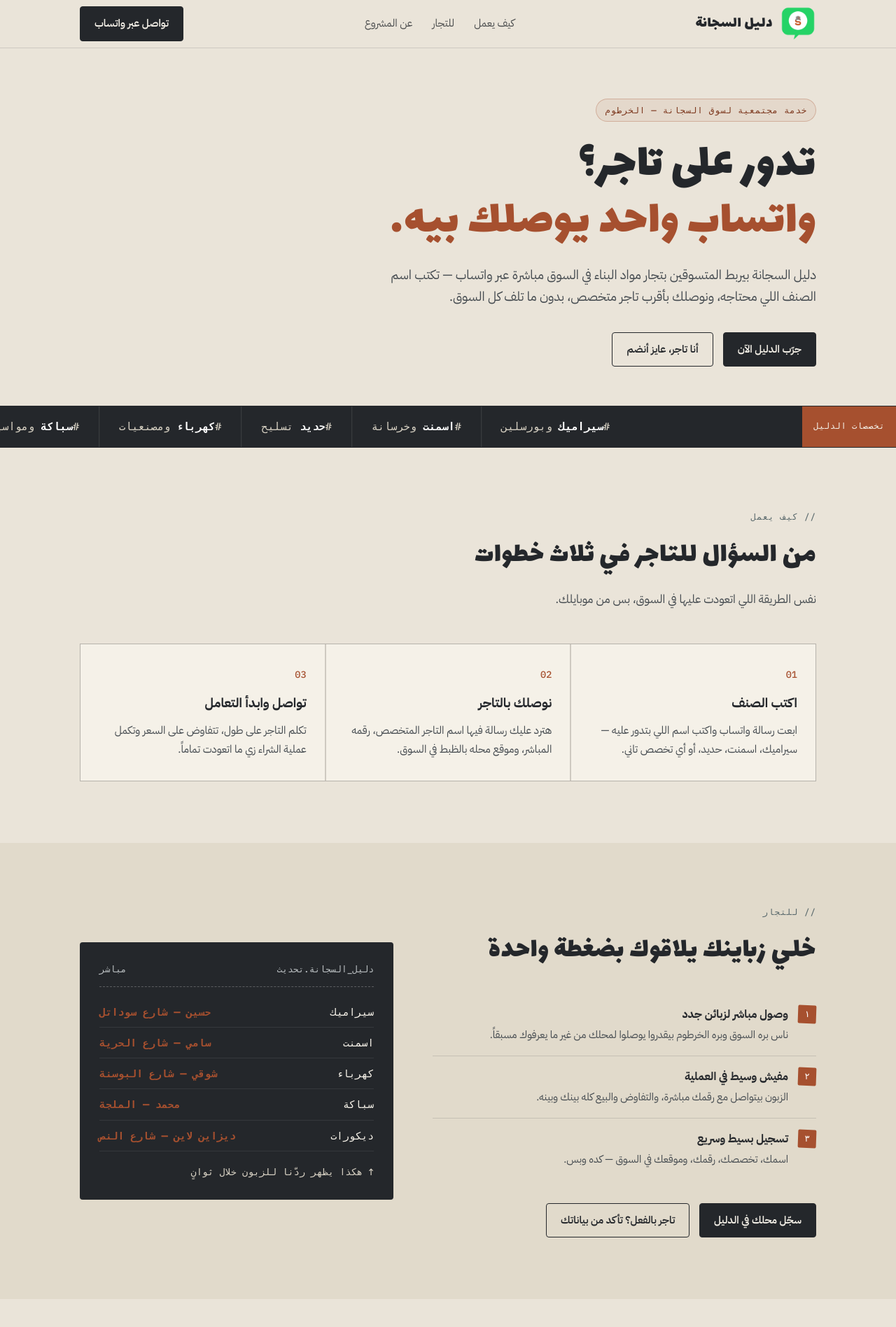
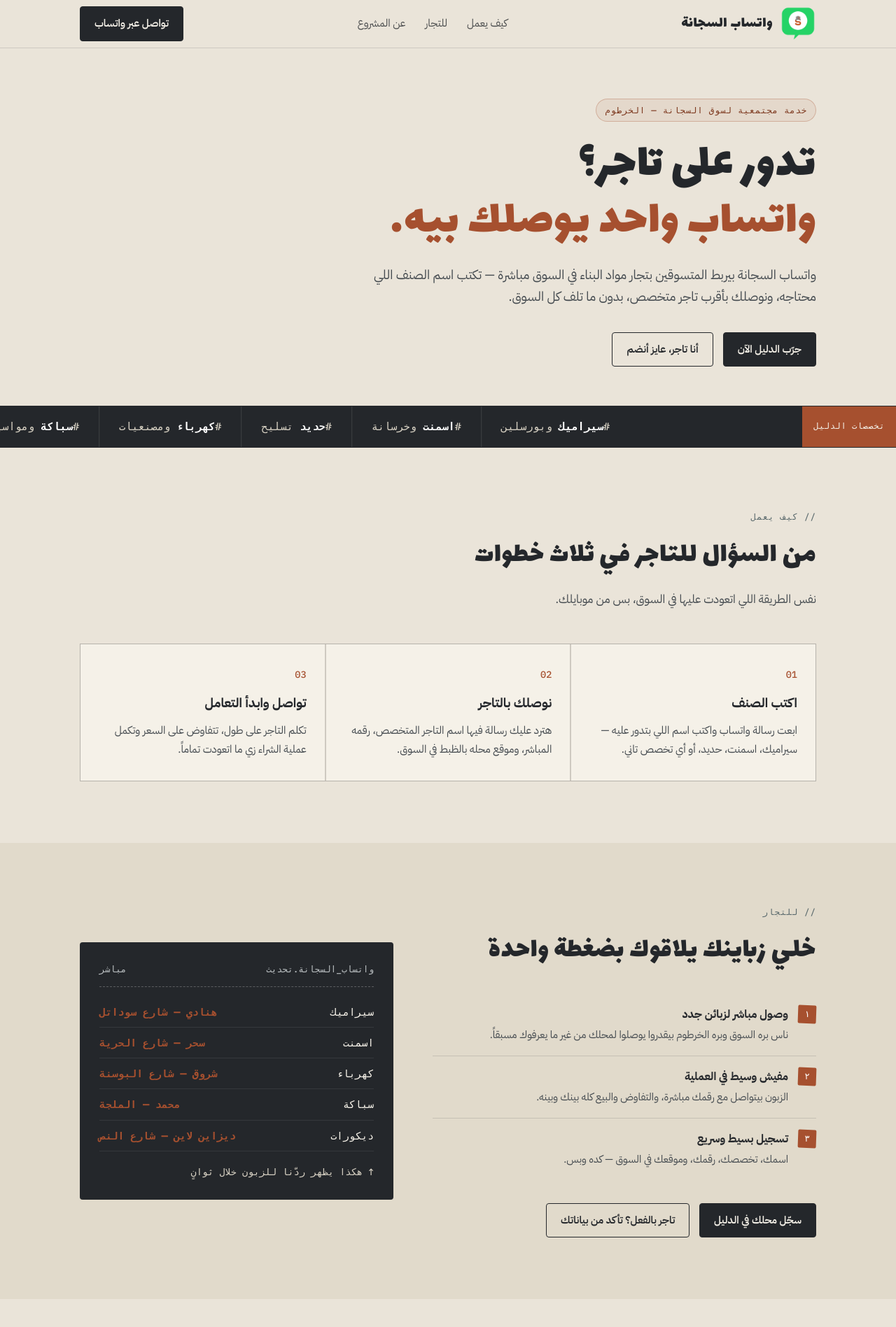
Before and after one commit to mohbab1-sondos/sajjana-bot, a Flask app: page / in a window 1280 px wide. Shown: the top 1897 px of the page at 70% size. Run offline with Flask 3, Linux system fonts and the light colour scheme.

Commit message:
Update title and branding to 'واتساب السجانة'

```diff
--- a/templates/index.html
+++ b/templates/index.html
@@ -3,8 +3,8 @@
 <head>
 <meta charset="UTF-8">
 <meta name="viewport" content="width=device-width, initial-scale=1.0">
-<title>دليل السجانة — دليل تجار سوق مواد البناء عبر واتساب</title>
-<meta name="description" content="دليل السجانة يربط تجار سوق السجانة بالخرطوم بالمتسوقين مباشرة عبر واتساب — اكتب الصنف اللي بتدور عليه ونوصلك بأقرب تاجر متخصص.">
+<title>واتساب السجانة — دليل تجار سوق مواد البناء بالخرطوم</title>
+<meta name="description" content="واتساب السجانة يربط تجار سوق السجانة بالخرطوم بالمتسوقين مباشرة عبر واتساب — اكتب الصنف اللي بتدور عليه ونوصلك بأقرب تاجر متخصص.">
 <link rel="icon" type="image/png" href="/static/favicon-32.png">
 <link rel="preconnect" href="https://fonts.googleapis.com">
 <link rel="preconnect" href="https://fonts.gstatic.com" crossorigin>
@@ -224,7 +224,7 @@
 
 <header>
   <nav class="wrap">
-    <div class="brand display"><img src="/static/logo.png" alt="شعار واتساب السجانة"> دليل السجانة</div>
+    <div class="brand display"><img src="/static/logo.png" alt="شعار واتساب السجانة"> واتساب السجانة</div>
     <div class="links">
       <a href="#how">كيف يعمل</a>
       <a href="#traders">للتجار</a>
@@ -239,7 +239,7 @@
     <div class="wrap">
       <span class="eyebrow">خدمة مجتمعية لسوق السجانة — الخرطوم</span>
       <h1 class="display">تدور على تاجر؟<br><span>واتساب واحد يوصلك بيه.</span></h1>
-      <p class="lede">دليل السجانة بيربط المتسوقين بتجار مواد البناء في السوق مباشرة عبر واتساب — تكتب اسم الصنف اللي محتاجه، ونوصلك بأقرب تاجر متخصص، بدون ما تلف كل السوق.</p>
+      <p class="lede">واتساب السجانة بيربط المتسوقين بتجار مواد البناء في السوق مباشرة — تكتب اسم الصنف اللي محتاجه، ونوصلك بأقرب تاجر متخصص، بدون ما تلف كل السوق.</p>
       <div class="hero-ctas">
         <a class="btn" href="https://wa.me/201554042773" target="_blank" rel="noopener">جرّب الدليل الآن</a>
         <a class="btn ghost" href="#traders">أنا تاجر، عايز أنضم</a>
@@ -314,15 +314,15 @@
               <div><b>تسجيل بسيط وسريع</b><span>اسمك، تخصصك، رقمك، وموقعك في السوق — كده وبس.</span></div>
             </li>
           </ul>
-          <a class="btn" href="https://wa.me/201554042773?text=عايز%20انضم%20لدليل%20السجانة" target="_blank" rel="noopener">سجّل محلك في الدليل</a>
+          <a class="btn" href="https://wa.me/201554042773?text=عايز%20انضم%20لواتساب%20السجانة" target="_blank" rel="noopener">سجّل محلك في الدليل</a>
           <a class="btn ghost" href="/check" style="margin-right:10px;">تاجر بالفعل؟ تأكد من بياناتك</a>
         </div>
 
         <div class="price-card">
-          <div class="head"><span>دليل_السجانة.تحديث</span><span>مباشر</span></div>
-          <div class="row"><span>سيراميك</span><b>حسين — شارع سوداتل</b></div>
-          <div class="row"><span>اسمنت</span><b>سامي — شارع الحرية</b></div>
-          <div class="row"><span>كهرباء</span><b>شوقي — شارع البوسنة</b></div>
+          <div class="head"><span>واتساب_السجانة.تحديث</span><span>مباشر</span></div>
+          <div class="row"><span>سيراميك</span><b>هنادي — شارع سوداتل</b></div>
+          <div class="row"><span>اسمنت</span><b>سحر — شارع الحرية</b></div>
+          <div class="row"><span>كهرباء</span><b>شروق — شارع البوسنة</b></div>
           <div class="row"><span>سباكة</span><b>محمد — الملجة</b></div>
           <div class="row"><span>ديكورات</span><b>ديزاين لاين — شارع النص</b></div>
           <div class="cta-line">↑ هكذا يظهر ردّنا للزبون خلال ثوانٍ</div>
@@ -337,7 +337,7 @@
       <div class="body">
         <span class="kicker">// عن المشروع</span>
         <h2 class="display" style="margin-bottom:16px;">سوق بيرجع لنبضه، ودليل بيسهّل الطريق</h2>
-        <p>سوق السجانة من أكبر أسواق مواد البناء والتشييد في السودان، وشهد فترة توقف صعبة قبل ما يبدأ التجار يرجعوا لمحالهم ويعيدوا فتحها من جديد. دليل السجانة اتبنى كخدمة بسيطة تخدم رجوع الحياة للسوق — تسهّل على التاجر إنه يوصل لزبون جديد، وعلى المتسوق إنه يلاقي اللي محتاجه من غير لف وعناء، في وقت السوق والمدينة محتاجين فيه كل تسهيل ممكن.</p>
+        <p>سوق السجانة من أكبر أسواق مواد البناء والتشييد في السودان، وشهد فترة توقف صعبة قبل ما يبدأ التجار يرجعوا لمحالهم ويعيدوا فتحها من جديد. واتساب السجانة اتبنى كخدمة بسيطة تخدم رجوع الحياة للسوق — تسهّل على التاجر إنه يوصل لزبون جديد، وعلى المتسوق إنه يلاقي اللي محتاجه من غير لف وعناء، في وقت السوق والمدينة محتاجين فيه كل تسهيل ممكن.</p>
       </div>
     </div>
   </section>
@@ -346,7 +346,7 @@
 <footer>
   <div class="wrap">
     <div class="col">
-      <h4 class="display">دليل السجانة</h4>
+      <h4 class="display">واتساب السجانة</h4>
       <p style="font-size:0.9rem; max-width:260px; color:#B9BEC0;">دليل تجار سوق مواد البناء بالسجانة — الخرطوم، عبر واتساب.</p>
     </div>
     <div class="col">
@@ -361,7 +361,7 @@
     </div>
   </div>
   <div class="wrap foot-bottom">
-    <span>© دليل السجانة</span>
+    <span>© واتساب السجانة</span>
     <span>خدمة مجتمعية لتجار ومتسوقي سوق السجانة</span>
   </div>
 </footer>
```
